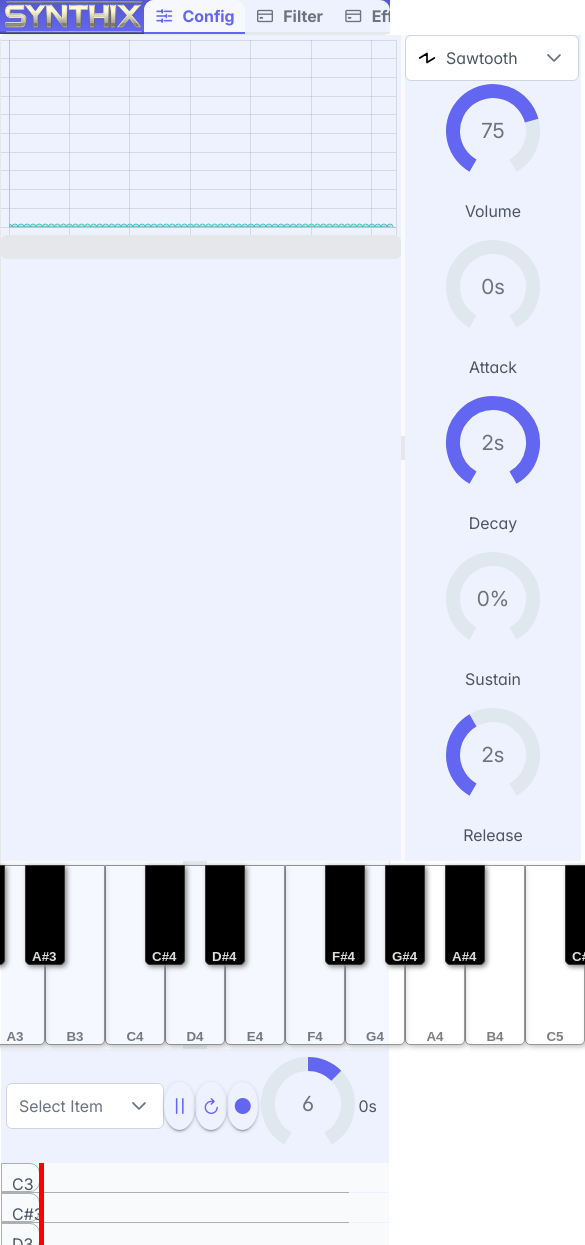
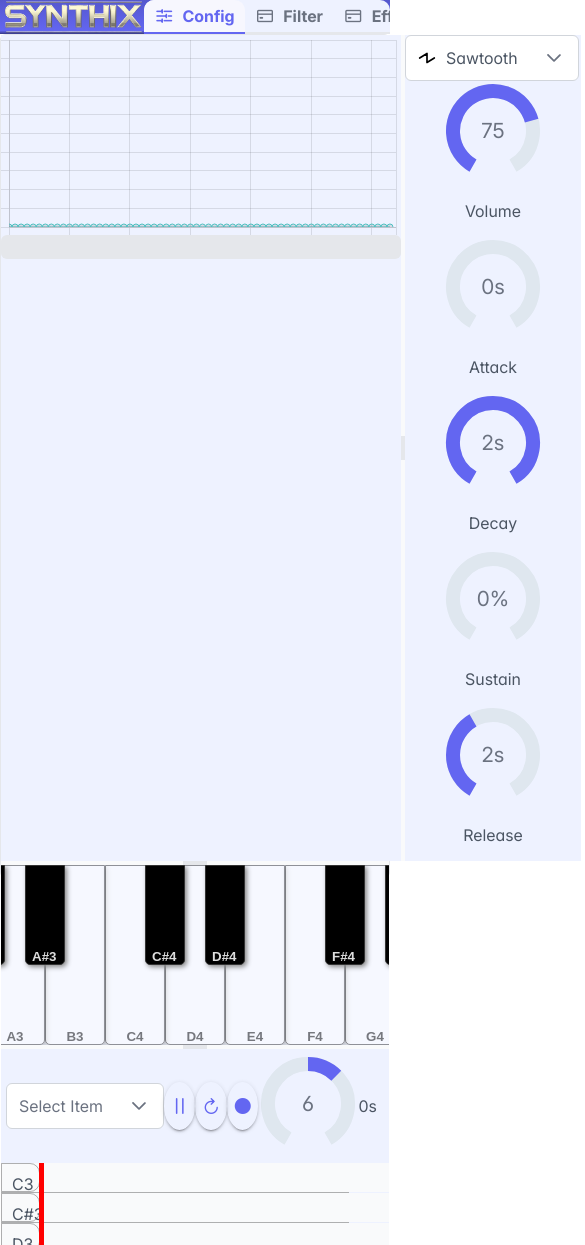
Before and after one commit to BastienTLC/synthix, a React (Create React App) app: page / in a window 390 px wide. Shown: the top 1245 px of the page, 585 px wide, since content can reach past the window. Built offline with nearby package versions, Linux system fonts and the light colour scheme.

Commit message:
piano responsive

```diff
--- a/src/components/Piano/NoteBind.css
+++ b/src/components/Piano/NoteBind.css
@@ -6,6 +6,10 @@
   background-color: transparent;
   cursor: pointer;
 }*/
+
+.parent {
+  position: relative;
+}
 
 .synth-note-bind {
 /* font-family: var(--font-family); */
@@ -38,12 +42,13 @@
   z-index: 999;
   width: 40px;
   height: 100px;
-  position: absolute;
+  position: relative;
   border: 1px solid #333;
   background: #000;
   border-radius: 0 0 5px 5px;
   box-shadow: 2px 2px 5px #888888;
   transform: translate(-20px, -90px);
+  position: absolute;
 }
 
 
--- a/src/components/Piano/NoteBind.js
+++ b/src/components/Piano/NoteBind.js
@@ -41,9 +41,11 @@ const NoteBind = ({ config, keyInput, detectedInputs }) => {
     }, [keyInput, detectedInputs, handleMouseDown, handleMouseUp, handleNote]);
 
     return (
-        <button className={`synth-note-bind ${config.label.charAt(1) === '#' ? 'touche-diese' : 'touche-normale'}`} ref={monRef} onClick={handleNote} onMouseDown={handleMouseDown} onMouseUp={handleMouseUp} >
-            <div className="nom-note">{config.label}</div>
-        </button>
+        <div className="parent">
+            <button className={`synth-note-bind ${config.label.charAt(1) === '#' ? 'touche-diese' : 'touche-normale'}`} ref={monRef} onClick={handleNote} onMouseDown={handleMouseDown} onMouseUp={handleMouseUp} >
+                <div className="nom-note">{config.label}</div>
+            </button>
+        </div>
     );
 };
 
--- a/src/components/Piano/PianoPanel.css
+++ b/src/components/Piano/PianoPanel.css
@@ -6,4 +6,5 @@
   width: 100%;
   height: 100%;
   background-color: var(--highlight-bg) ;
+  overflow: auto;
 }
```
